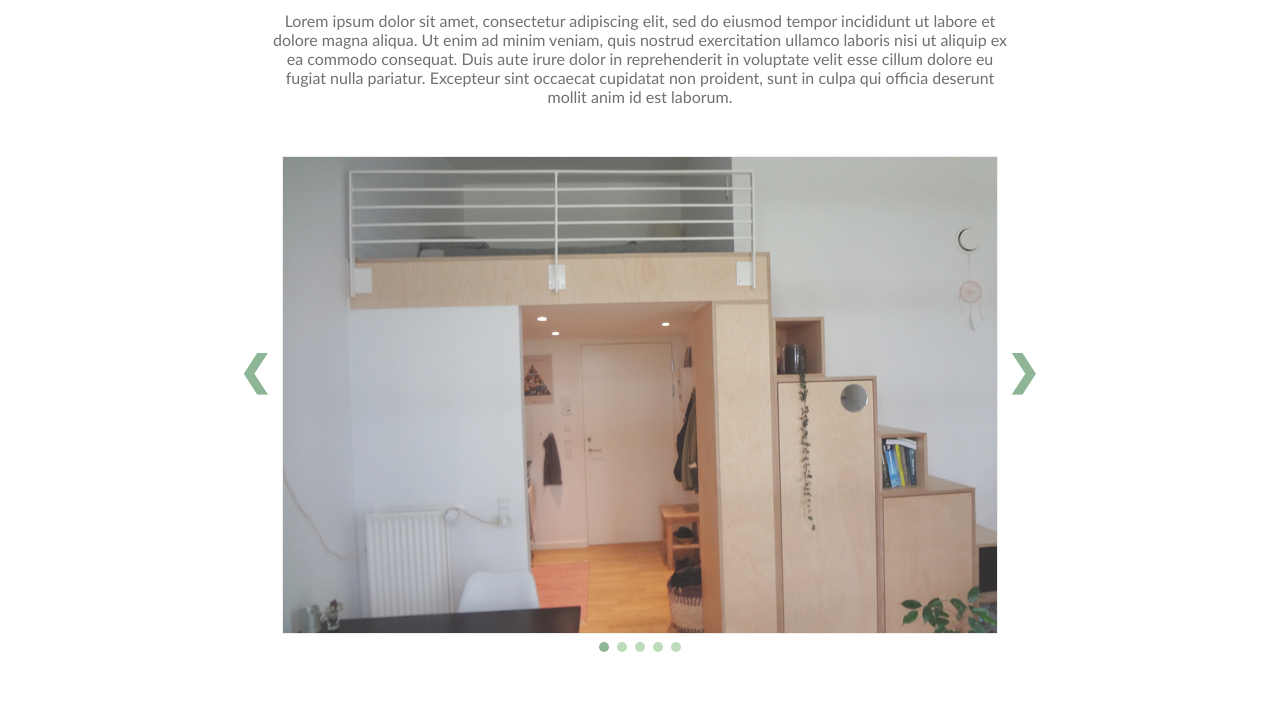
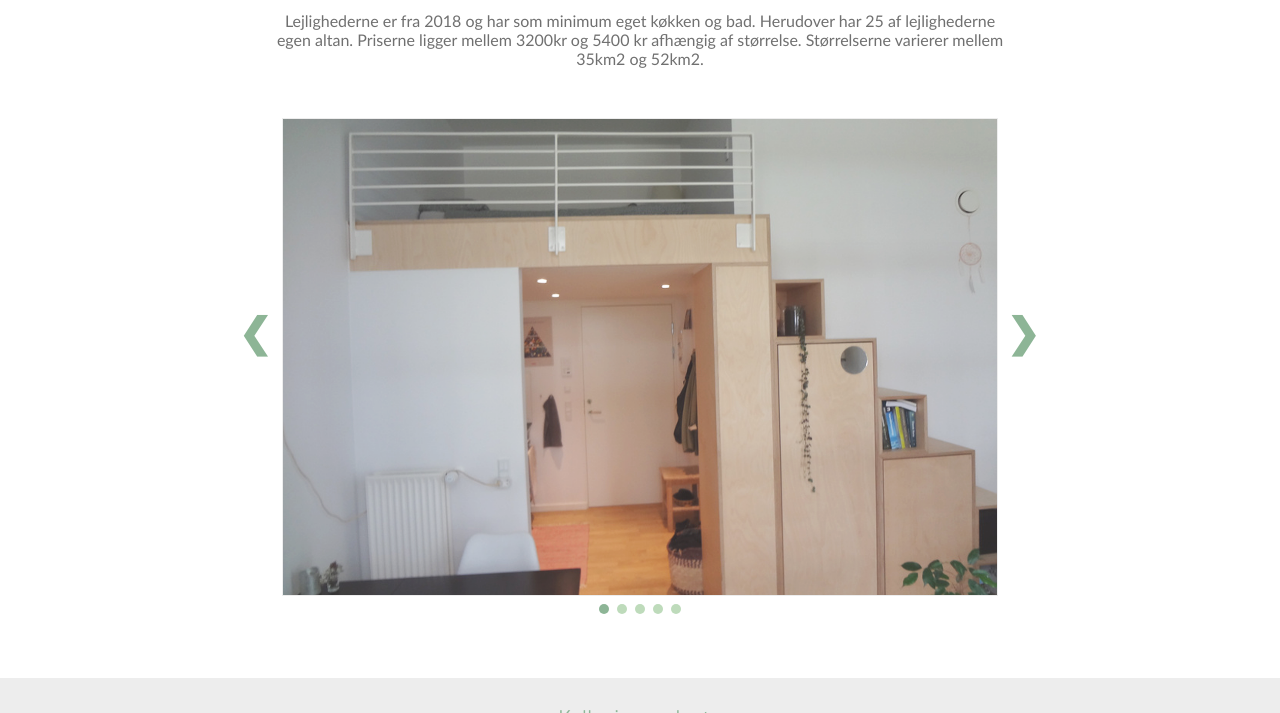
Before and after one commit to jrKruger89/Aaby_Kollegiet, a plain HTML site: page pages/vaerelsestyper_og_priser.html in a window 1280 px wide. Shown: the part 248-961 px from the top of the page. Drawn offline with Linux system fonts and the light colour scheme.

Commit message:
More done?

```diff
--- a/css/style.scss
+++ b/css/style.scss
@@ -554,13 +554,16 @@ header .menu-btn:checked ~ .menu-icon:not(.steps) .navicon:after {
 }
 
 .apply_btn {
-    z-index: 1;
     background-color: $dark_green;
     color: $text_light;
     padding: 5px 32px;
     cursor: pointer;
     border: none;
     border-radius: 18px;
+}
+
+.apply_btn_anchor {
+    z-index: 1;
 }
 
 .info_dorm {
--- a/pages/vaerelsestyper_og_priser.html
+++ b/pages/vaerelsestyper_og_priser.html
@@ -44,6 +44,9 @@
                 ></label>
                 <ul class="menu">
                     <li>
+                        <a href="kommende_beboere.html">Velkommen</a>
+                    </li>
+                    <li>
                         <a href="../pages/vaerelsestyper_og_priser.html"
                             >Værelsestyper & priser</a
                         >
@@ -67,14 +70,10 @@
                 <h2>indretning</h2>
                 <div class="facts_line"></div>
                 <p class="facts_p">
-                    Lorem ipsum dolor sit amet, consectetur adipiscing elit, sed
-                    do eiusmod tempor incididunt ut labore et dolore magna
-                    aliqua. Ut enim ad minim veniam, quis nostrud exercitation
-                    ullamco laboris nisi ut aliquip ex ea commodo consequat.
-                    Duis aute irure dolor in reprehenderit in voluptate velit
-                    esse cillum dolore eu fugiat nulla pariatur. Excepteur sint
-                    occaecat cupidatat non proident, sunt in culpa qui officia
-                    deserunt mollit anim id est laborum.
+                    Lejlighederne er fra 2018 og har som minimum eget køkken og
+                    bad. Herudover har 25 af lejlighederne egen altan. Priserne
+                    ligger mellem 3200kr og 5400 kr afhængig af størrelse.
+                    Størrelserne varierer mellem 35km2 og 52km2.
                 </p>
             </section>
 
```
Also changed, not shown: pages/beboer_opslagstavle.html (+3 -3 lines), pages/kommende_beboere.html (+6 -1 lines), pages/omraadet.html (+3 -0 lines), pages/praktisk_information.html (+3 -0 lines), css/style.css, 1 other file.
